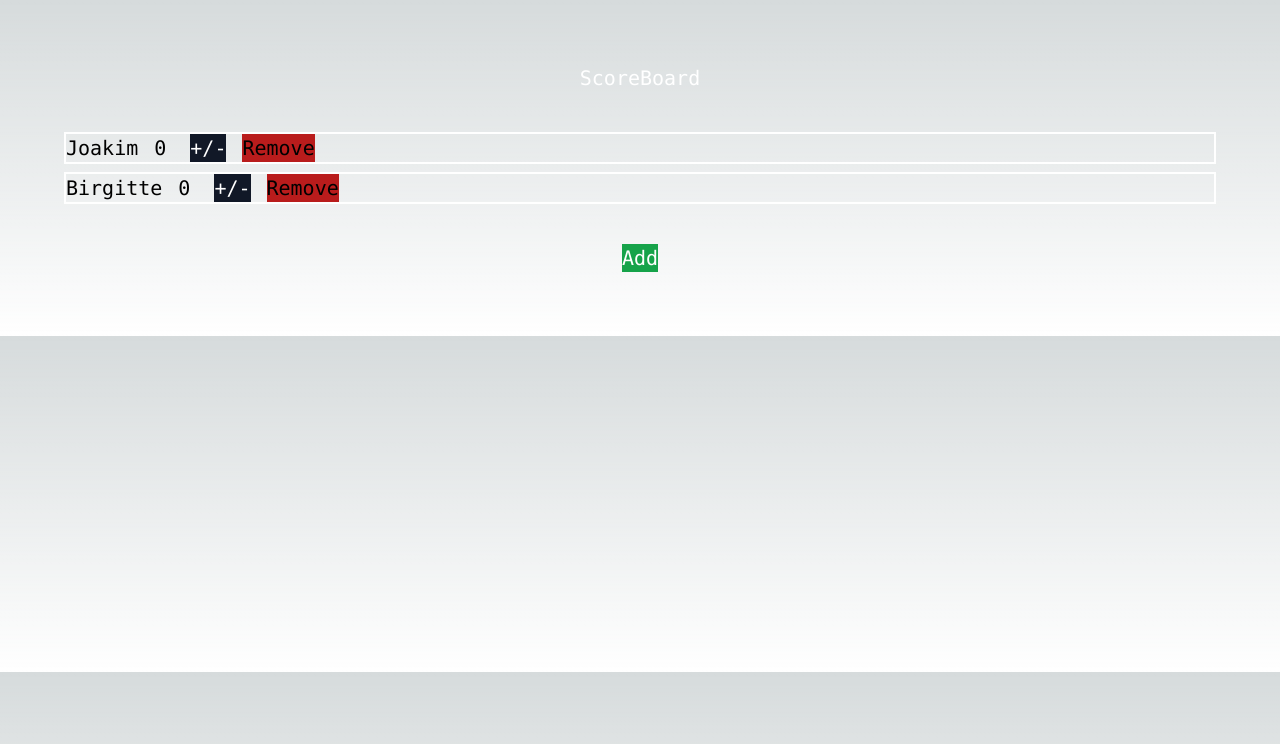
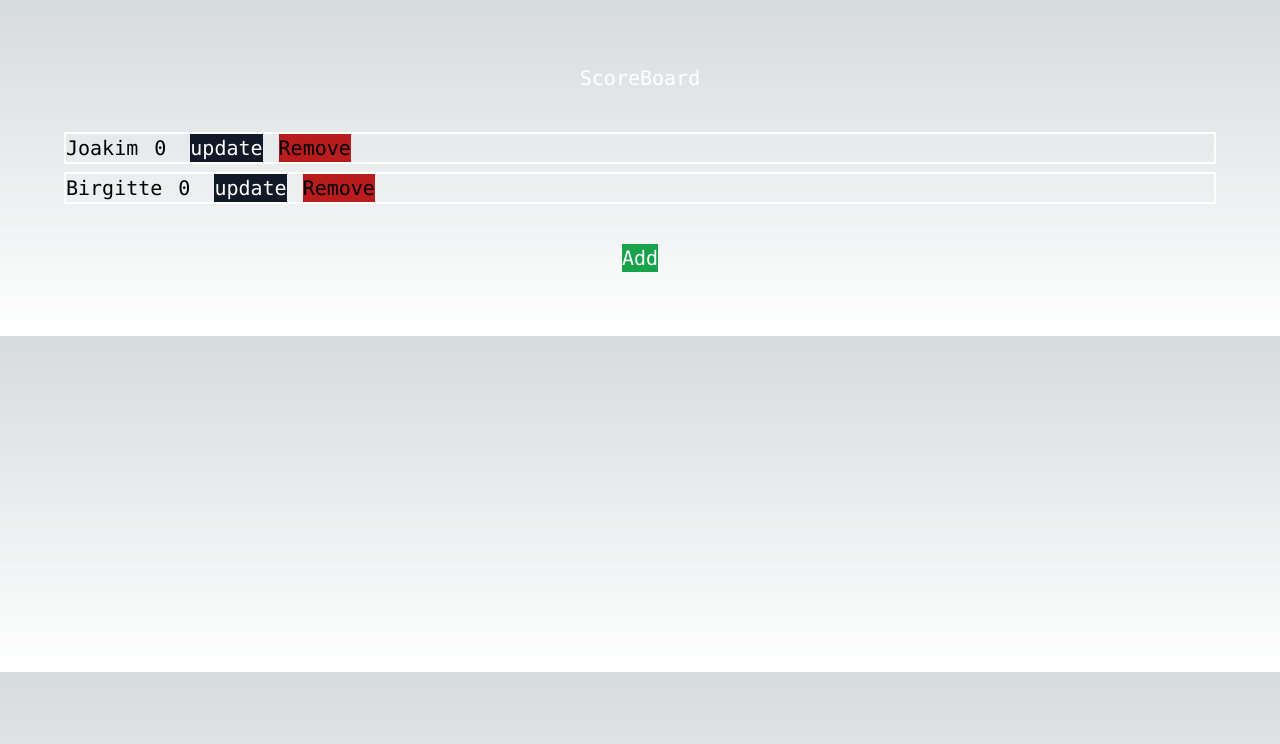
Before and after one commit to MikAoJk/scoreboard, a Next.js app: page / in a window 1280 px wide. Shown: the top 744 px of the page. Built offline with nearby package versions, Linux system fonts and the light colour scheme.

Commit message:
Update ChangePlayerScore.tsx

```diff
--- a/src/components/ChangePlayerScore.tsx
+++ b/src/components/ChangePlayerScore.tsx
@@ -25,7 +25,7 @@ const ChangePlayerScore = (changePlayerScoreProp: ChangePlayerScoreProps) => {
 
     return (
         <div>
-            {!isEditing && <button onClick={startEditingHandler} type="button" className="cursor-pointer bg-gray-900 text-white ml-2">+/-</button>}
+            {!isEditing && <button onClick={startEditingHandler} type="button" className="cursor-pointer bg-gray-900 text-white ml-2">update</button>}
             {isEditing && <PlayerScoreForm onSavePlayerScore={savePlayerScoreHandler} onCancel={stopEditingHandler}/>}
         </div>
     )
```
